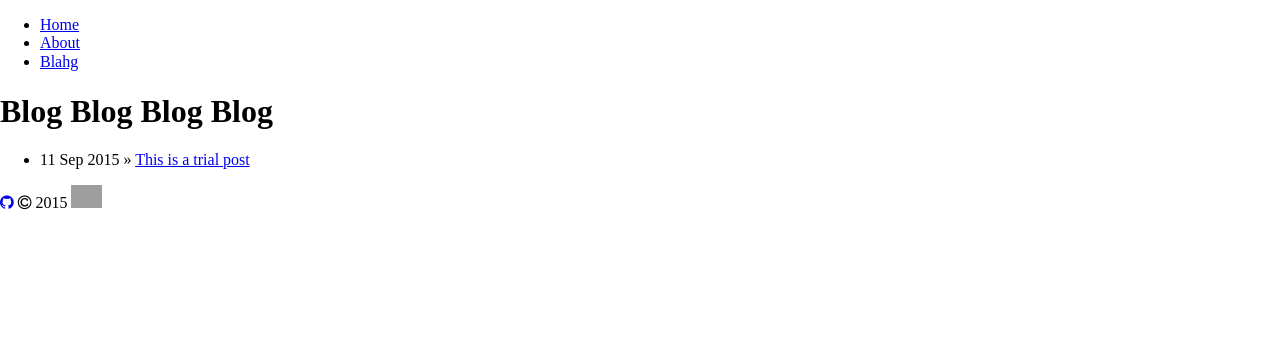
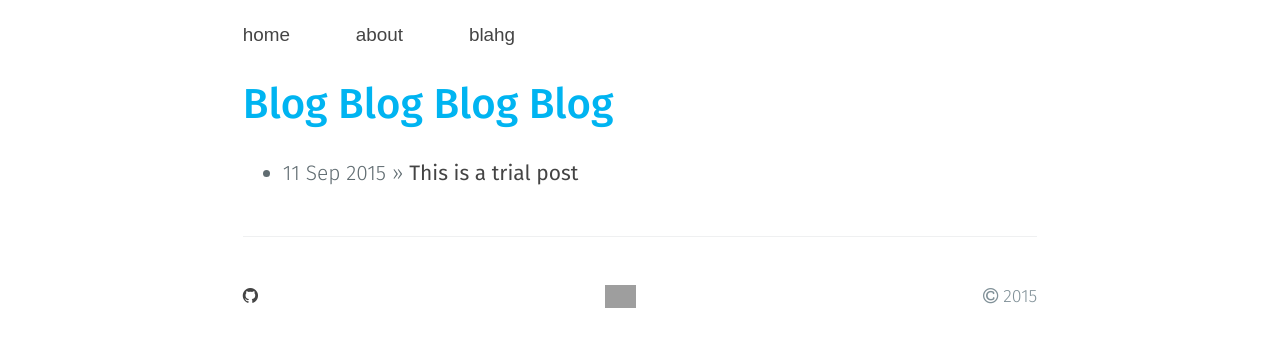
Before and after one commit to a-mar/a-mar.github.io, a Jekyll site: the page built from blog/index.html, in a window 1280 px wide. Shown: the top 347 px of the page. Built offline with Jekyll 4.4.1, drawn with Linux system fonts in a browser that asks for light colours; nearby versions of some CDN libraries; some web fonts are replaced; library files that are not in the unit come from our copies; Markdown is read by kramdown in place of the engine named in the settings; grey boxes are pictures that could not be loaded.

Commit message:
Update head.html

```diff
--- a/_includes/head.html
+++ b/_includes/head.html
@@ -11,6 +11,6 @@
     <link rel="stylesheet" href="https://maxcdn.bootstrapcdn.com/font-awesome/4.4.0/css/font-awesome.min.css">
     <link href='https://fonts.googleapis.com/css?family=Fira+Sans:400,300italic,300,400italic,500,500italic' rel='stylesheet' type='text/css'>
     <link href='https://fonts.googleapis.com/css?family=Source+Sans+Pro:400,400italic,600,600italic,700,700italic,300,300italic&amp;subset=latin,vietnamese,latin-ext' rel='stylesheet' type='text/css'>
-    <link rel="stylesheet" type="text/css" href="stylesheets/main.css" media="screen">
-    <link rel="stylesheet" type="text/css" href="stylesheets/github-light.css" media="screen">
+    <link rel="stylesheet" type="text/css" href="/stylesheets/main.css" media="screen">
+    <link rel="stylesheet" type="text/css" href="/stylesheets/github-light.css" media="screen">
 </head>
```
